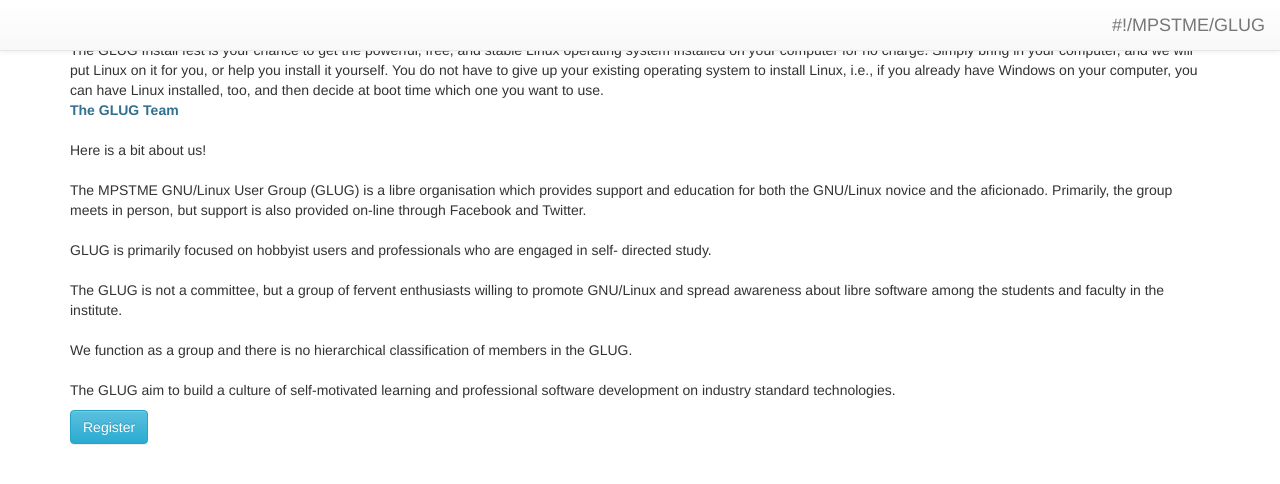
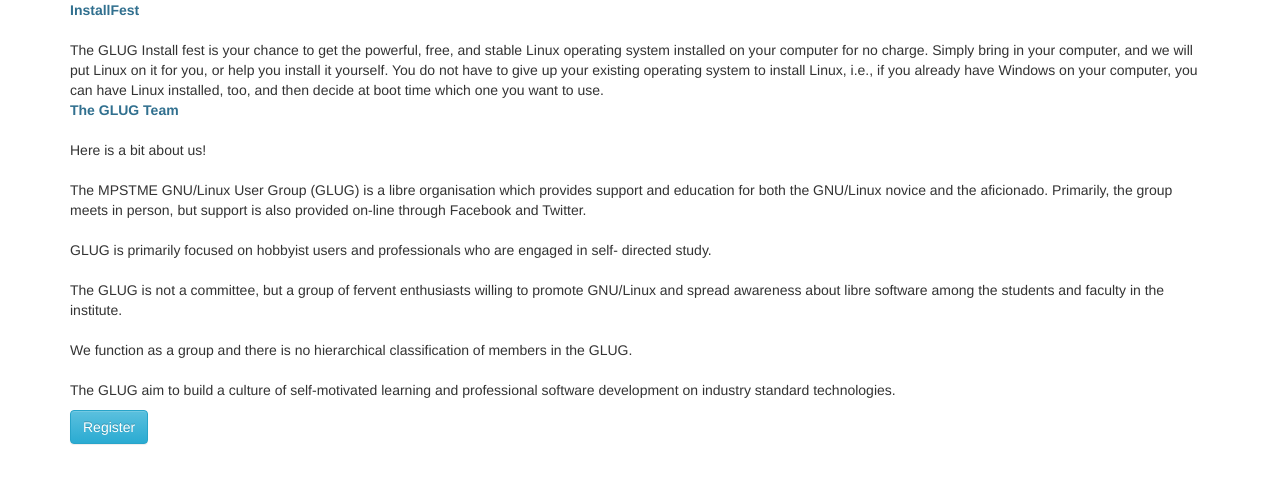
Before and after one commit to glugmpstme/forms, a plain HTML site: page index.html in a window 1280 px wide. Drawn offline with nearby package versions, Linux system fonts and the light colour scheme.

Commit message:
Update index.html

```diff
--- a/index.html
+++ b/index.html
@@ -12,13 +12,7 @@
 <script src="https://maxcdn.bootstrapcdn.com/bootstrap/3.3.7/js/bootstrap.min.js" integrity="sha384-Tc5IQib027qvyjSMfHjOMaLkfuWVxZxUPnCJA7l2mCWNIpG9mGCD8wGNIcPD7Txa" crossorigin="anonymous"></script>
   </head>
   <body>
-	  <nav class="navbar navbar-default navbar-fixed-top">
-  		<div class="container-fluid">
-    			<div class="navbar-nav navbar-right">
-      				<a class="navbar-brand" href="#"> #!/MPSTME/GLUG</a>
-    			</div>
-		</div>
-	  </nav>
+
 	<div class="container">
     		<div class="card">
 			<div class="text-info"><b> InstallFest </b></div>
```
